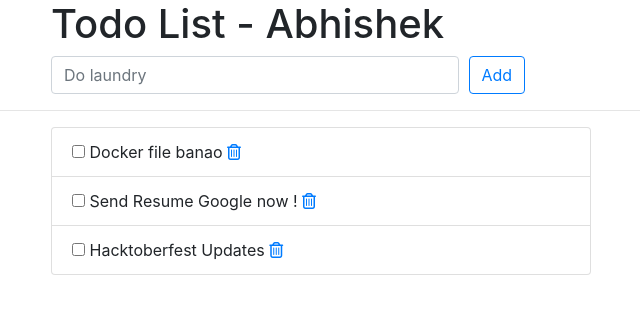
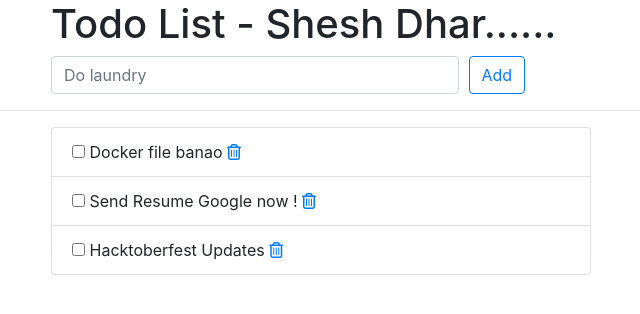
Before and after one commit to iam-veeramalla/Jenkins-Zero-To-Hero, a Django app: page /todos/ in a window 1280 px wide. Shown: the top 314 px of the page, without its empty margins (224-864 px from the left). Run offline with Django 3.2, Linux system fonts and the light colour scheme; data comes from the database, SQL or seed files in the repository; some libraries are stand-ins or nearby versions.

Commit message:
Update index.html

```diff
--- a/python-jenkins-argocd-k8s/todos/templates/todos/index.html
+++ b/python-jenkins-argocd-k8s/todos/templates/todos/index.html
@@ -12,7 +12,7 @@
     <div class="offset-md-2 col-lg-9">
       <div class="page-header">
         <h1>
-          Todo List - Abhishek
+          Todo List - Shesh Dhar......
         </h1>
       </div>
     </div>
```
